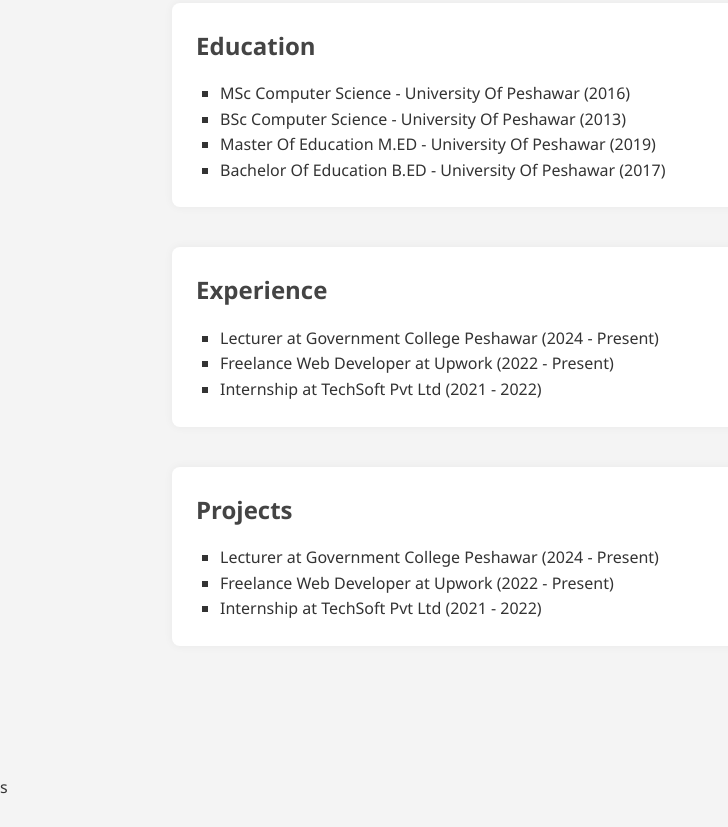
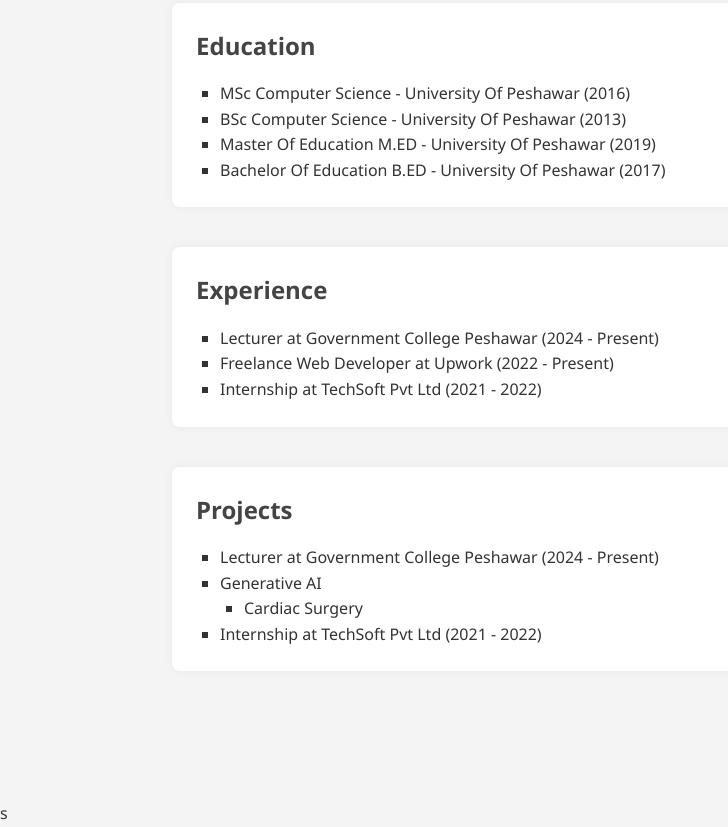
Before and after one commit to LecturerTauheed/Portfolio, a plain HTML site: page index.html in a window 1280 px wide. Shown: the part 1034-1861 px from the top of the page, without its empty margins (0-728 px from the left). Before the commit the page ends 1835 px from the top, so only its background shows below. Drawn offline with Linux system fonts and the light colour scheme.

Commit message:
Update index.html

```diff
--- a/index.html
+++ b/index.html
@@ -74,7 +74,9 @@
       <h2>Projects</h2>
       <ul>
         <li>Lecturer at Government College Peshawar (2024 - Present)</li>
-        <li>Freelance Web Developer at Upwork (2022 - Present)</li>
+        <li> Generative AI
+        <ul> <li> Cardiac Surgery</li></ul>
+        </li>
         <li>Internship at TechSoft Pvt Ltd (2021 - 2022)</li>
       </ul>
     </section>
```
